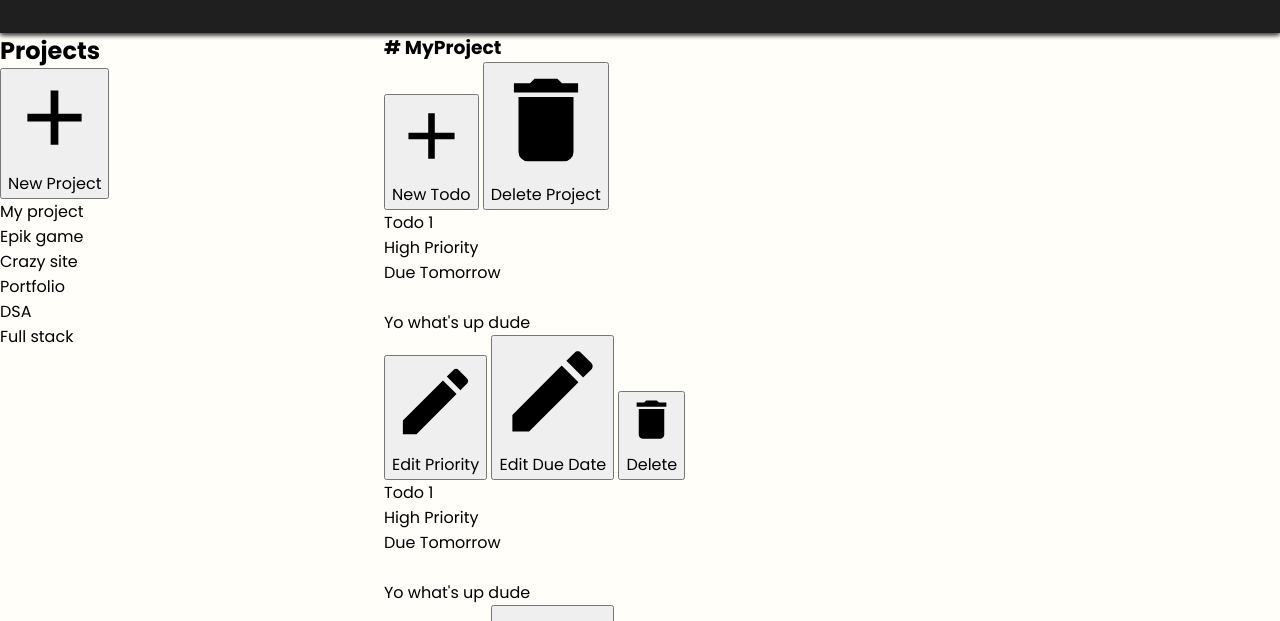
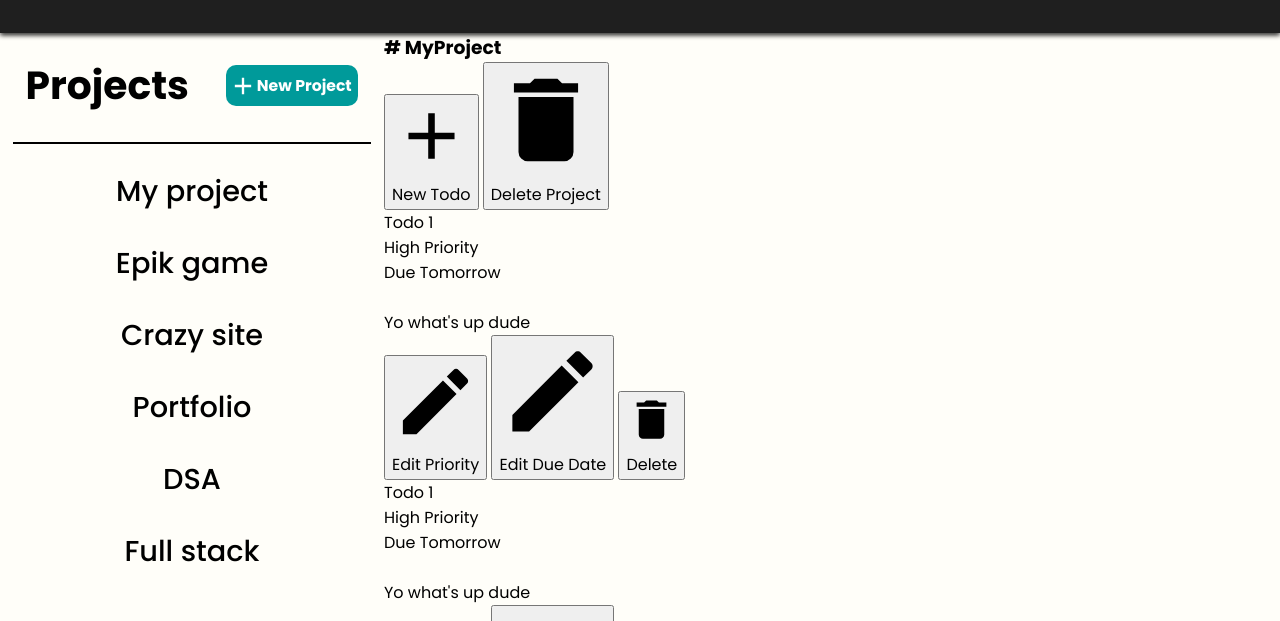
Before and after one commit to Ani0o/odin-todo-list, a website built with webpack: page src/template.html in a window 1280 px wide. Shown: the part 111-732 px from the top of the page. Built offline with nearby package versions, Linux system fonts and the light colour scheme.

Commit message:
Add styles for the projects nav bar

```diff
--- a/src/styles.css
+++ b/src/styles.css
@@ -49,3 +49,92 @@ button, input {
     height: 5px;
     box-shadow: 0px 5px 5px black;
 }
+
+
+/* Nav Section */
+
+.side-nav {
+    display: grid;
+    grid-template-rows: 10vh 1fr;
+    padding: 1vw 1vw;
+}
+
+/* Nav Header */
+
+.side-nav-header {
+    display: flex;
+    justify-content: space-between;
+    align-items: center;
+    padding: 0 1vw;
+}
+
+.side-nav-header h2 {
+    font-size: calc(0.5rem + 1.5vw + 1.5vh);
+    font-weight: bold;
+}
+
+.new-project-button {
+    font-size: calc(0.2rem + 0.6vw + 0.6vh);
+    font-weight: bold;
+    padding: 2% 2%;
+    padding-left: 1%;
+    border: none;
+    border-radius: 10px;
+    background-color: rgb(0, 154, 154);
+    color: white;
+    cursor: pointer;
+
+    display: flex;
+    justify-content: center;
+    align-items: center;
+
+}
+
+.new-project-button img {
+    width: calc(15px + 0.6vw + 0.6vh);
+    filter: invert(100%) sepia(0%) saturate(7500%) hue-rotate(125deg) brightness(109%) contrast(110%);
+}
+
+.new-project-button:hover {
+    background-color: rgb(0, 134, 134);
+}
+
+.new-project-button:active {
+    background-color: rgb(0, 154, 154);
+}
+
+/* Nav Project list */
+
+.side-nav-project-list {
+    margin-top: 2vh;
+    padding: 2vh 0;
+    border-top: 2px solid black;
+    display: flex;
+    flex-direction: column;
+    align-items: center;
+    gap: 1vh;
+}
+
+.side-nav-project-list p {
+    box-sizing: border-box;
+    font-size: calc(0.5rem + 1vw + 1vh);
+    font-weight: 500;
+    height: 8vh;
+    width: 20vw;
+    border-radius: 10px;
+    cursor: pointer;
+
+    display: flex;
+    justify-content: center;
+    align-items: center;
+}
+
+.side-nav-project-list p:hover {
+    border: 1px solid gray;
+    background-color: rgb(230, 255, 240);
+}
+
+.side-nav-project-list p:active {
+    border: 1px solid gray;
+    background-color: rgb(214, 254, 230);
+}
--- a/src/template.html
+++ b/src/template.html
@@ -18,7 +18,7 @@
     <div class="side-nav">
         <div class="side-nav-header">
             <h2>Projects</h2>
-            <button class="new-project"><img src="./icons/plus.svg">New Project</button>
+            <button class="new-project-button"><img src="./icons/plus.svg">New Project</button>
         </div>
 
         <div class="side-nav-project-list">
@@ -35,8 +35,8 @@
         <div class="todo-section-header">
             <h3 class="selected-project"># MyProject</h3>
             <div todo-section-header-buttons>
-                <button class="new-todo"><img src="./icons/plus.svg">New Todo</button>
-                <button class="delete-project"><img src="./icons/delete.svg">Delete Project</button>
+                <button class="new-todo-button"><img src="./icons/plus.svg">New Todo</button>
+                <button class="delete-project-button"><img src="./icons/delete.svg">Delete Project</button>
             </div>
         </div>
 
@@ -55,9 +55,9 @@
                     <div class="todo-content">
                         <p class="todo-description">Yo what's up dude</p>
                         <div class="todo-content-right-wrapper">
-                            <button class="edit-priority"><img src="./icons/edit.svg">Edit Priority</button>
-                            <button class="edit-duedate"><img src="./icons/edit.svg">Edit Due Date</button>
-                            <button class="delete-todo"><img src="./icons/delete.svg">Delete</button>
+                            <button class="edit-priority-button"><img src="./icons/edit.svg">Edit Priority</button>
+                            <button class="edit-duedate-button"><img src="./icons/edit.svg">Edit Due Date</button>
+                            <button class="delete-todo-button"><img src="./icons/delete.svg">Delete</button>
                         </div>
                     </div>
                 </div>
@@ -77,9 +77,9 @@
                     <div class="todo-content">
                         <p class="todo-description">Yo what's up dude</p>
                         <div class="todo-content-right-wrapper">
-                            <button class="edit-priority"><img src="./icons/edit.svg">Edit Priority</button>
-                            <button class="edit-duedate"><img src="./icons/edit.svg">Edit Due Date</button>
-                            <button class="delete-todo"><img src="./icons/delete.svg">Delete</button>
+                            <button class="edit-priority-button"><img src="./icons/edit.svg">Edit Priority</button>
+                            <button class="edit-duedate-button"><img src="./icons/edit.svg">Edit Due Date</button>
+                            <button class="delete-todo-button"><img src="./icons/delete.svg">Delete</button>
                         </div>
                     </div>
                 </div>
@@ -99,9 +99,9 @@
                     <div class="todo-content">
                         <p class="todo-description">Yo what's up dude</p>
                         <div class="todo-content-right-wrapper">
-                            <button class="edit-priority"><img src="./icons/edit.svg">Edit Priority</button>
-                            <button class="edit-duedate"><img src="./icons/edit.svg">Edit Due Date</button>
-                            <button class="delete-todo"><img src="./icons/delete.svg">Delete</button>
+                            <button class="edit-priority-button"><img src="./icons/edit.svg">Edit Priority</button>
+                            <button class="edit-duedate-button"><img src="./icons/edit.svg">Edit Due Date</button>
+                            <button class="delete-todo-button"><img src="./icons/delete.svg">Delete</button>
                         </div>
                     </div>
                 </div>
```
